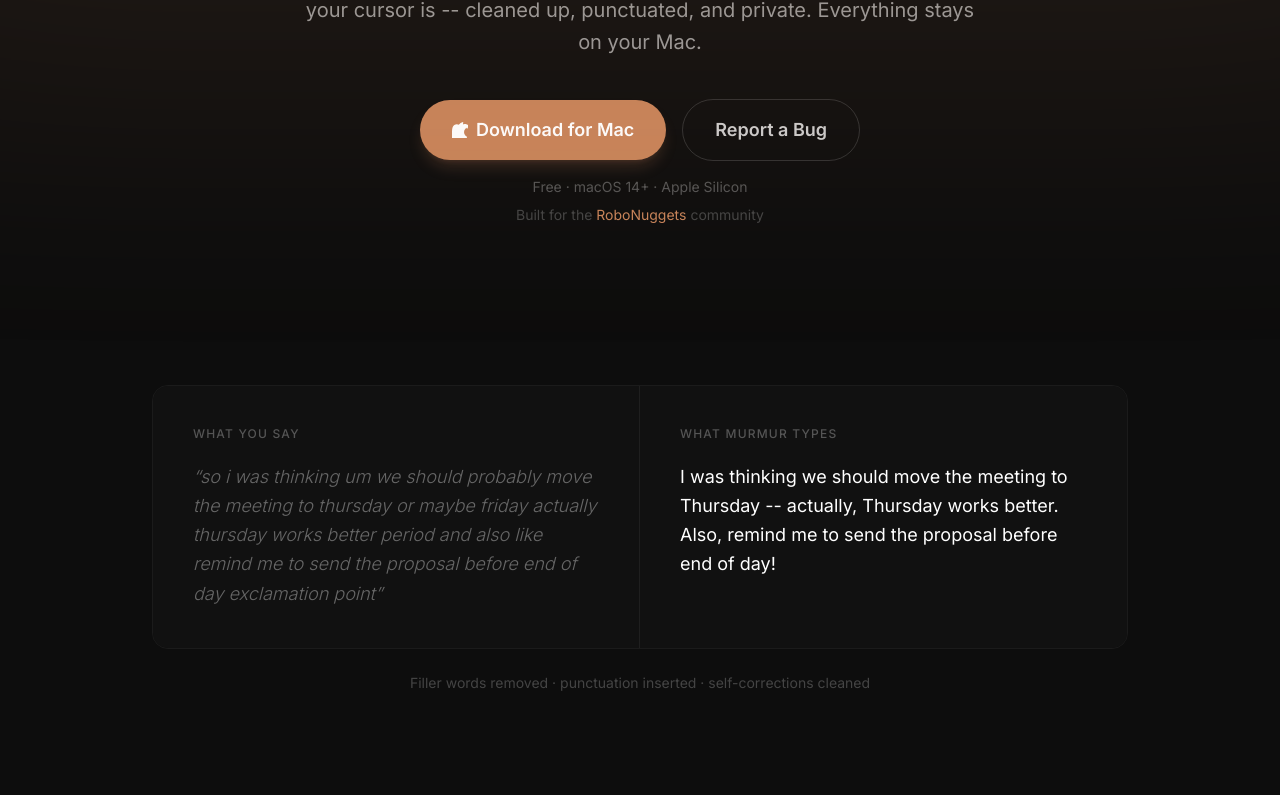
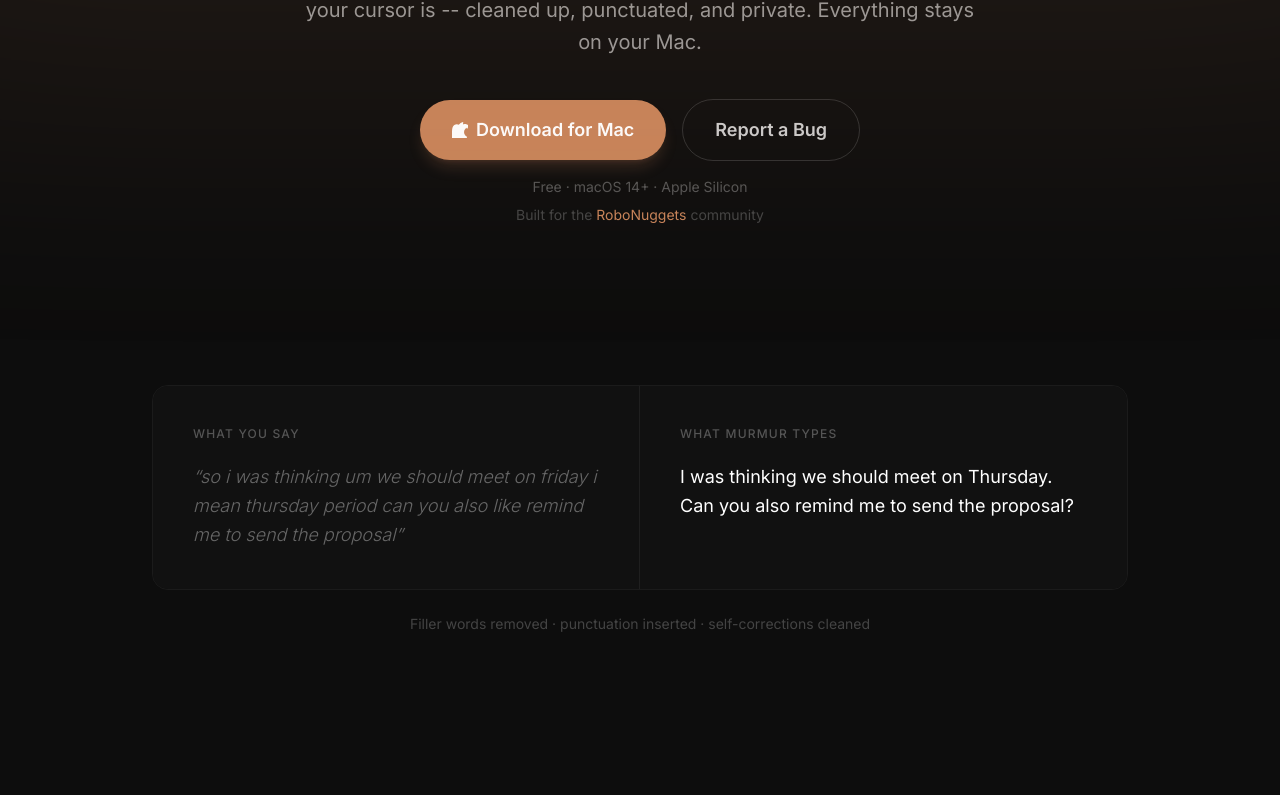
Before and after one commit to worldofgrooves/murmur-site, a Next.js app: page / in a window 1280 px wide. Shown: the part 411-1206 px from the top of the page. Built offline with nearby package versions, Linux system fonts and the light colour scheme.

Commit message:
Update demo example copy on Murmur landing
Replace before/after demo with cleaner self-correction example:
"meet on friday i mean thursday" -> "meet on Thursday"

Co-Authored-By: Tony Stark <tony@worldofgrooves.com>

```diff
--- a/src/app/page.tsx
+++ b/src/app/page.tsx
@@ -70,10 +70,9 @@
               What you say
             </p>
             <p className="text-[#666] text-lg leading-relaxed font-light italic">
-              &ldquo;so i was thinking um we should probably move the meeting to
-              thursday or maybe friday actually thursday works better period and
-              also like remind me to send the proposal before end of day
-              exclamation point&rdquo;
+              &ldquo;so i was thinking um we should meet on friday i mean
+              thursday period can you also like remind me to send the
+              proposal&rdquo;
             </p>
           </div>
           <div className="bg-[#111] p-8 md:p-10">
@@ -81,9 +80,8 @@
               What Murmur types
             </p>
             <p className="text-white text-lg leading-relaxed">
-              I was thinking we should move the meeting to Thursday -- actually,
-              Thursday works better. Also, remind me to send the proposal before
-              end of day!
+              I was thinking we should meet on Thursday. Can you also remind me
+              to send the proposal?
             </p>
           </div>
         </div>
```
